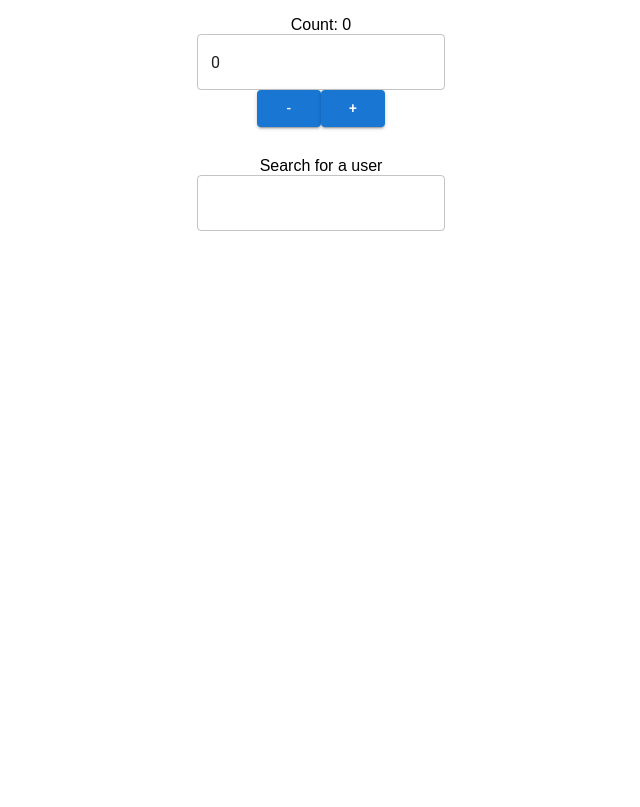
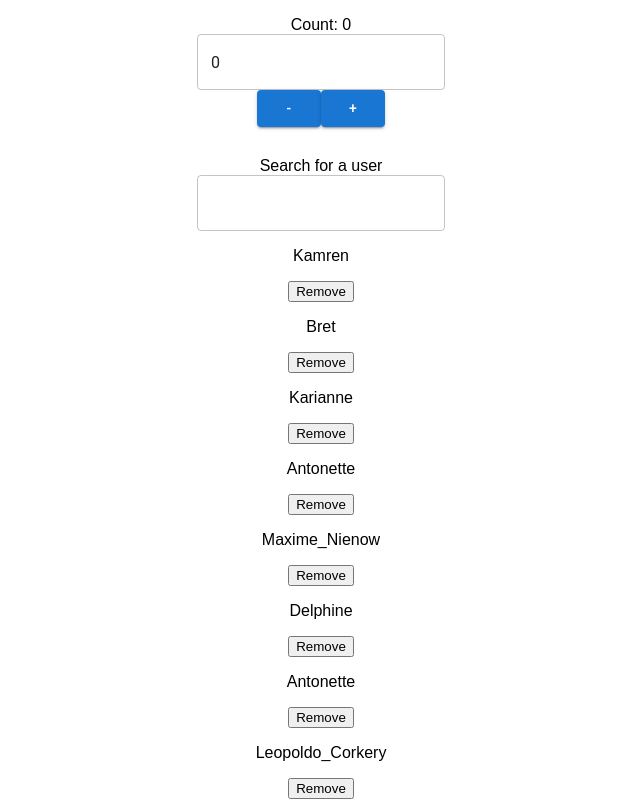
Before and after one commit to gonchar44/dsv-react-coding-exercise, a React (Vite) app: page / in a window 1280 px wide. Shown: the whole page, without its empty margins (319-959 px from the left). Built offline with nearby package versions, Linux system fonts and the light colour scheme.

Commit message:
feat: implemented data import, TypeScript types and on-load user processing

```diff
--- a/src/App.tsx
+++ b/src/App.tsx
@@ -1,19 +1,22 @@
 import "./styles.css";
-import { useReducer, useState } from "react";
+import { useEffect, useReducer, useState } from "react";
 import { Button, TextField } from "@mui/material";
-import users, { type RawUser } from "./data";
+import users from "./data";
+import { processUsers } from "./utils/processUsers";
+import { type ProcessedUser } from "./types";
+import UserList from "./components/UserList";
 
 // TODO: Remove the instructions after completing the task.
 /** Instructions
-   0. ✅Fork this codesandbox and sync it with your github
-   1. ✅import users data from data.ts
-   1.1. ✅Utilize TypeScript in your implementation
+   ✅0. Fork this codesandbox and sync it with your github
+   ✅1. import users data from data.ts
+   ✅1.1. Utilize TypeScript in your implementation
    2. On load:
-   2.1. Filter the users data array to only include users where age >= 18
-   2.2. Map the users data array to only include username, address, age and companyName
-   2.3. Add a new ID to each user object, which should consist of a randomized sequence (6 characters) of the following: {ABCDEF123456}
-   2.4. Sort the array (asc) by age, then by companyName
-   2.5. Dispatch the data to the local users state
+   ✅2.1. Filter the users data array to only include users where age >= 18
+   ✅2.2. Map the users data array to only include username, address, age and companyName
+   ✅2.3. Add a new ID to each user object, which should consist of a randomized sequence (6 characters) of the following: {ABCDEF123456}
+   ✅2.4. Sort the array (asc) by age, then by companyName
+   ✅2.5. Dispatch the data to the local users state
    3. Display the users' properties using a loop in the tsx, preferably in a styled "Card" form
    3.1. Add a "remove" button to each card - this should remove the user from the state
    3.2. Store the removed users in a new state instance
@@ -46,9 +49,14 @@ function reducer(state: State, action: Action) {
 }
 
 export default function App() {
-    const [_users] = useState<RawUser[]>(users);
+    const [processedUsers, setProcessedUsers] = useState<ProcessedUser[]>([]);
     const [_numberInput] = useState(0);
     const [_text] = useState("");
+
+    useEffect(() => {
+        setProcessedUsers(processUsers(users));
+    }, []);
+
     const [countState, dispatch] = useReducer(reducer, { count: 0 });
 
     return (
@@ -63,6 +71,8 @@ export default function App() {
             </Button>
             <p style={{ marginBottom: 0, marginTop: 30 }}>Search for a user</p>
             <TextField defaultValue={_text} style={{ display: "block", margin: "auto" }} />
+
+            <UserList users={processedUsers} onRemove={() => {}} />
         </div>
     );
 }
--- /dev/null
+++ b/src/components/UserCard.tsx
@@ -0,0 +1,15 @@
+import { type ProcessedUser } from "../types";
+
+type UserCardProps = {
+    user: ProcessedUser;
+    onRemove: (id: string) => void;
+};
+
+export default function UserCard({ user, onRemove }: UserCardProps) {
+    return (
+        <div>
+            <p>{user.username}</p>
+            <button onClick={() => onRemove(user.id)}>Remove</button>
+        </div>
+    );
+}
--- /dev/null
+++ b/src/components/UserList.tsx
@@ -0,0 +1,17 @@
+import { type ProcessedUser } from "../types";
+import UserCard from "./UserCard";
+
+type UserListProps = {
+    users: ProcessedUser[];
+    onRemove: (id: string) => void;
+};
+
+export default function UserList({ users, onRemove }: UserListProps) {
+    return (
+        <div>
+            {users.map((user) => (
+                <UserCard key={user.id} user={user} onRemove={onRemove} />
+            ))}
+        </div>
+    );
+}
--- /dev/null
+++ b/src/types.ts
@@ -0,0 +1,9 @@
+import { type Address } from "./data";
+
+export type ProcessedUser = {
+    id: string;
+    username: string;
+    address: Address;
+    age: number;
+    companyName: string;
+};
--- /dev/null
+++ b/src/utils/processUsers.ts
@@ -0,0 +1,29 @@
+import { type RawUser } from "../data";
+import { type ProcessedUser } from "../types";
+
+const ID_CHARSET = "ABCDEF123456";
+const ID_LENGTH = 6;
+
+function generateId(existingIds: Set<string>): string {
+    let id: string;
+    do {
+        id = Array.from({ length: ID_LENGTH }, () => ID_CHARSET[Math.floor(Math.random() * ID_CHARSET.length)]).join("");
+    } while (existingIds.has(id));
+    existingIds.add(id);
+    return id;
+}
+
+export function processUsers(rawUsers: RawUser[]): ProcessedUser[] {
+    const usedIds = new Set<string>();
+
+    return rawUsers
+        .filter((user) => user.age >= 18)
+        .map((user) => ({
+            id: generateId(usedIds),
+            username: user.username,
+            address: user.address,
+            age: user.age,
+            companyName: user.company.name,
+        }))
+        .sort((a, b) => a.age - b.age || a.companyName.localeCompare(b.companyName));
+}
```
